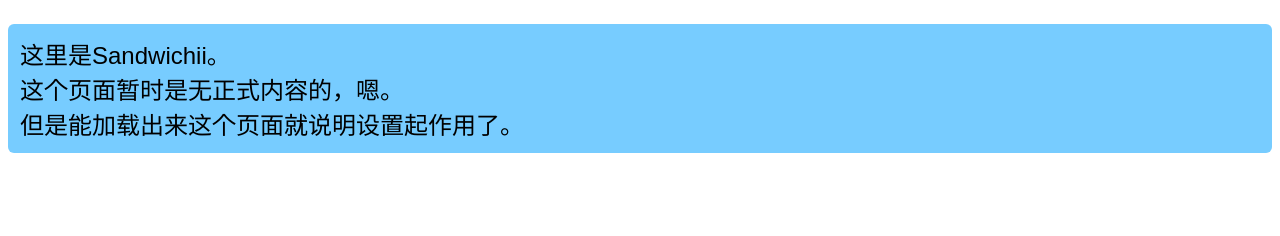
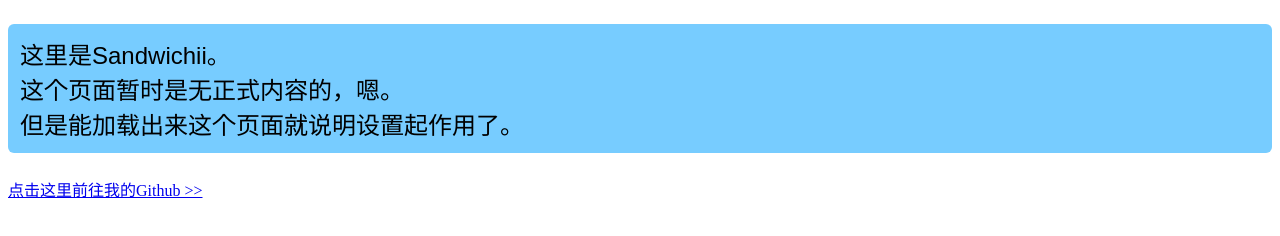
Before and after one commit to sandwichii/sandwichii.github.io, a plain HTML site: page index.html in a window 1280 px wide. Drawn offline with Linux system fonts and the light colour scheme.

Commit message:
Update index.html

```diff
--- a/index.html
+++ b/index.html
@@ -8,5 +8,7 @@
 
 <body>
 <p id="welcome_msg">这里是Sandwichii。<br />这个页面暂时是无正式内容的，嗯。<br />但是能加载出来这个页面就说明设置起作用了。</p>
+
+  <a href="https://github.com/sandwichii">点击这里前往我的Github >></a>
 </body>
 </html>
```
